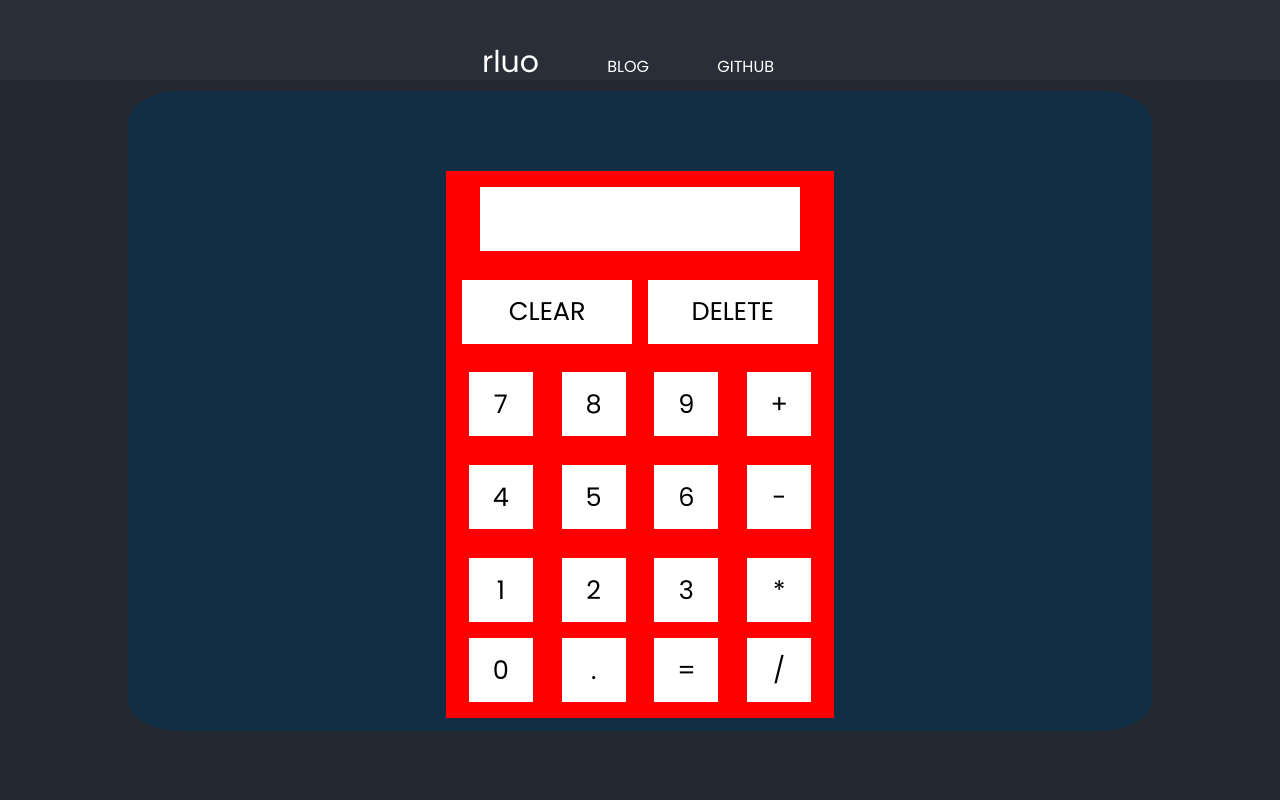
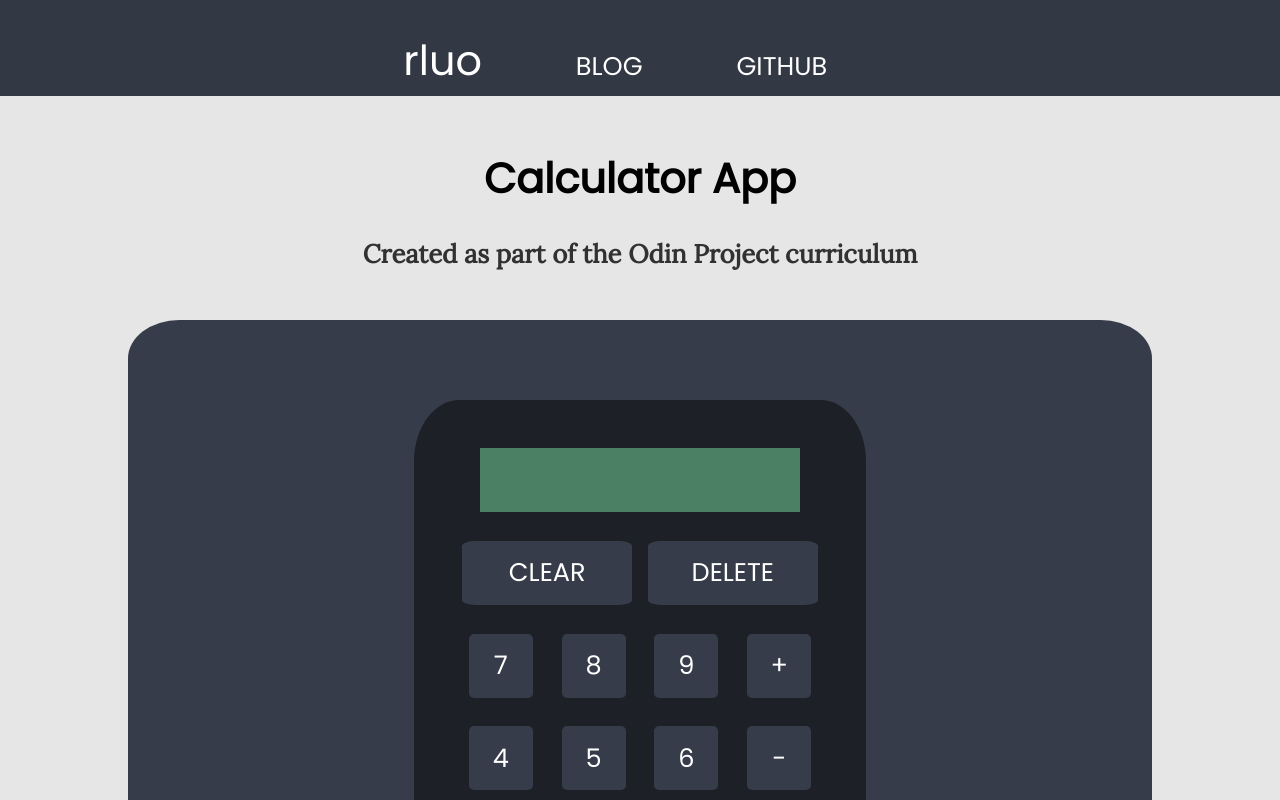
Before and after one commit to ronald-luo/calculator-app, a plain HTML site: page index.html in a window 1280 px wide. Shown: the top 800 px of the page. Drawn offline with Linux system fonts and the light colour scheme.

Commit message:
🐅 adding links / restyling / delete-button functionality

```diff
--- a/css/main.scss
+++ b/css/main.scss
@@ -1,14 +1,14 @@
 @import url("https://fonts.googleapis.com/css2?family=Lora&family=Poppins&display=swap");
 
-$color_1: #242831;
-$color_2: #292e38;
+$color_1: #1d2027;
+$color_2: #363c49;
 $color_3: #323844;
 $color_4: #a91fb3;
 $color_5: #dc27e9;
 $padding: 4em;
 $font1: "Poppins", sans-serif;
 $font2: "Lora", serif;
-$desktop: 840px;
+$desktop: 700px;
 
 @mixin desktop {
   @media (min-width: #{$desktop}) {
@@ -23,50 +23,92 @@ $desktop: 840px;
 }
 
 body {
-  background-color: $color_1;
+  background-color: rgb(230, 230, 230);
   font-family: $font1;
   color: white;
 }
 
 nav {
   position: absolute;
-  background-color: $color_2;
+  background-color: $color_3;
   display: grid;
   justify-content: center;
+  align-content: center;
   width: 100vw;
-  height: 5em;
+  height: 12vh;
   left: 0;
   top: 0;
 
   ul li {
     list-style: none;
     display: inline-block;
-    margin: 1.5em 5vw 0 0;
+    margin: 1.5em 7vw 0 0;
   }
 
   a {
     text-decoration: none;
     color: white;
+    font-size: 3vw;
+    @include desktop {
+      font-size: 2vw;
+    }
   }
 
   #rluo {
-    font-size: 30px;
+    font-size: 4.854vw;
+    @include desktop {
+      font-size: 3.236vw;
+    }
+  }
+}
+
+header {
+  position: absolute;
+  top: 15%;
+  left: 0;
+  height: 5em;
+  width: 100vw;
+  h1 {
+    font-size: 6.472vw;
+    position: relative;
+    text-align: center;
+    color: black;
+    @include desktop {
+      font-size: 3.236vw;
+    }
+  }
+  h2 {
+    text-align: center;
+    font-size: 4vw;
+    font-family: $font2;
+    color: rgb(49, 49, 49);
+    @include desktop {
+      font-size: 2vw;
+    }
   }
 }
 
 .calculator-container {
   position: relative;
-  margin: 0 auto 0 auto;
-  background-color: rgb(18, 46, 68);
+  margin: 30vh auto 0 auto;
+  padding: 0;
+  background-color: $color_2;
   width: 80vw;
-  height: 80vh;
+  height: 50vh;
   border-radius: 5%;
 
+  @include desktop {
+    margin: 40vh auto 0 auto;
+    height: 60vw;
+  }
+
   .calculator {
-    padding: 5em;
+    padding: 3em;
     display: grid;
     justify-content: center;
-    top: 10%;
+    @include desktop {
+      padding: 5em;
+    }
   }
 
   .btn-pad {
@@ -75,31 +117,39 @@ nav {
     grid-template-columns: repeat(4, 6vw);
     grid-gap: 1em 1em;
     justify-items: center;
-    background-color: red;
-    padding: 1em;
+    background-color: $color_1;
+    padding: 3em;
+    border-radius: 10%;
 
     .btn {
       cursor: pointer;
+      border-radius: 8%;
+    }
+
+    .btn:hover {
+      transform: scale(1.05);
+      border: solid 1px rgb(230, 230, 230);
     }
 
     .elem {
       height: 5vw;
       width: 5vw;
-      background-color: white;
+      background-color: $color_2;
       font-family: $font1;
       font-size: 2vw;
       display: grid;
       justify-items: center;
       align-items: center;
-      color: black;
+      color: white;
     }
 
     #display {
       grid-column: 1/5;
       width: 90%;
-      display: grid;
-      grid-template-columns: repeat(20, 10px);
-      justify-items: start;
+      display: flex;
+      justify-content: flex-start;
+      padding-left: 1em;
+      background-color: rgb(76, 128, 100);
     }
 
     #clear {
--- a/index.html
+++ b/index.html
@@ -10,14 +10,15 @@
 <body>
     <nav>
         <ul>
-            <li><a href="#" id="rluo" >rluo</a></li>
-            <li><a href="#">BLOG</a></li>
-            <li><a href="#">GITHUB</a></li>
+            <li><a href="https://ronald-luo.github.io/calculator-app/" id="rluo" >rluo</a></li>
+            <li><a href="https://www.ronald-luo.com/100-websites/">BLOG</a></li>
+            <li><a href="https://github.com/ronald-luo/calculator-app">GITHUB</a></li>
         </ul>
     </nav>
 
     <header>
-        <h1>Calculator</h1>
+        <h1>Calculator App</h1>
+        <h2>Created as part of the Odin Project curriculum</h2>
     </header>
 
     <div class="calculator-container">
--- a/index.js
+++ b/index.js
@@ -7,16 +7,27 @@ let num2 = 0;
     nodeList.forEach(node => {
         node.addEventListener('click', (e) => {
             let item = e.target.id
-            current_operation.push(item)
+            if (item === 'delete') {
+                current_operation.pop(item)
+            } else {
+                current_operation.push(item)
+            }
+
             console.log(item)
 
 
             switch (item) {
                 case "clear":
                     window.location.reload()
-
                     break;
                 case "delete":
+                    deleteButton()
+
+                    let nodes = document.querySelectorAll('.disp')
+                    if (nodes.length === 0) {
+                        num1 = 0
+                        num2 = 0
+                    }
 
                     break;
                 case "add":
@@ -56,11 +67,11 @@ let num2 = 0;
                     display("/")
                     break;
                 case "equals":
-                    display("=")
+                    display("=") // u wont see this because its so fast
                     clearDisplay()
                     num2 = parser()
 
-                    // console.log(num1, num2, num1[1])
+                    console.log(num1, num2)
 
                     let op = operators[num1[1]]
                     console.log(op(num1[0], num2[0])) // result
@@ -71,7 +82,6 @@ let num2 = 0;
                     break;
                 default:
                     display(item)
-
                     break;
             }
 
@@ -123,3 +133,15 @@ function clearDisplay () {
         container.removeChild(node)
     })
 }
+
+function deleteButton () {
+    let container = document.getElementById('display')
+    let nodes = document.querySelectorAll('.disp')
+
+    nodes.forEach((node) => {
+        if (node === nodes[nodes.length - 1]) {
+            container.removeChild(node)
+        }
+    })
+
+}
```
Also changed, not shown: css/main.css, 1 other file.
